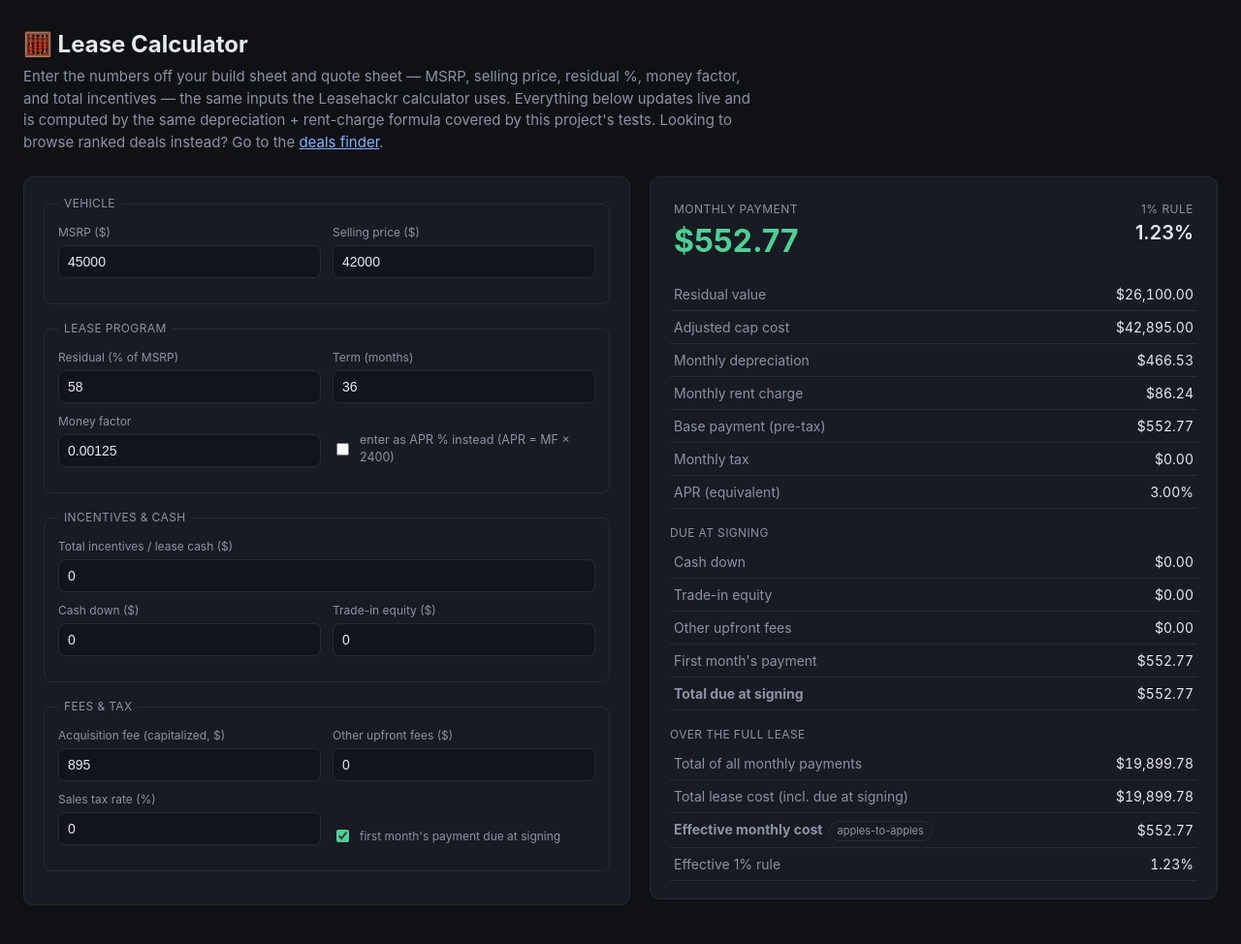
After one commit to aamerahmad171/Claude-test12, a Flask app: page /calculator in a window 1280 px wide. The commit adds this page. Shown: the whole page at 97% size. Run offline with Flask 3, Linux system fonts and the light colour scheme.

Commit message:
Add a standalone Leasehackr-style lease calculator page
Adds /calculator, a live single-page form (MSRP, selling price, residual %,
money factor/APR, term, incentives, cash down, trade-in, fees, tax) backed
by a new /api/calculate JSON endpoint. The endpoint is a thin wrapper around
the existing compute_lease formula, so results match the CLI/deals finder
exactly instead of duplicating the math in JS.

Co-Authored-By: Claude Sonnet 5 <noreply@anthropic.com>
Claude-Session: https://claude.ai/code/session_01Vmxn63aBCY5sBQejVqybow

```diff
--- a/leasefinder/web/app.py
+++ b/leasefinder/web/app.py
@@ -6,6 +6,8 @@ then open http://localhost:5000
 """
 
 from __future__ import annotations
+
+from dataclasses import asdict
 
 from flask import Flask, jsonify, render_template, request
 
@@ -16,6 +18,7 @@ from ..finder import (
     build_price_source,
     build_residual_source,
 )
+from ..lease_math import apr_to_mf, compute_lease
 from ..models import LeaseDeal
 
 
@@ -63,6 +66,62 @@ def create_app() -> Flask:
         deals = _query_deals()
         return jsonify([_deal_to_dict(d) for d in deals])
 
+    @app.route("/calculator")
+    def calculator():
+        return render_template("calculator.html")
+
+    @app.route("/api/calculate")
+    def api_calculate():
+        args = request.args
+        try:
+            msrp = _require_float(args, "msrp")
+            selling_price = _require_float(args, "selling_price")
+            term = _require_int(args, "term")
+            residual_percent = _require_float(args, "residual_percent")
+        except ValueError as exc:
+            return jsonify({"error": str(exc)}), 400
+
+        money_factor = _as_float(args.get("money_factor"), None)
+        apr = _as_float(args.get("apr"), None)
+        if money_factor is None:
+            money_factor = apr_to_mf(apr) if apr is not None else 0.0
+
+        down_payment = _as_float(args.get("down_payment"), 0.0)
+        trade_in = _as_float(args.get("trade_in"), 0.0)
+        incentives = _as_float(args.get("incentives"), 0.0)
+        acquisition_fee = _as_float(args.get("acquisition_fee"), 0.0)
+        upfront_fees = _as_float(args.get("upfront_fees"), 0.0)
+        tax_rate = _as_float(args.get("tax_rate"), 0.0)
+        first_payment_at_signing = args.get("first_payment_at_signing", "true") != "false"
+
+        try:
+            quote = compute_lease(
+                msrp=msrp,
+                selling_price=selling_price,
+                residual_percent=residual_percent,
+                money_factor=money_factor,
+                term=term,
+                cap_cost_reduction=down_payment + trade_in,
+                rebates=incentives,
+                capitalized_fees=acquisition_fee,
+                upfront_fees=upfront_fees,
+                tax_rate=tax_rate,
+                first_payment_due_at_signing=first_payment_at_signing,
+            )
+        except ValueError as exc:
+            return jsonify({"error": str(exc)}), 400
+
+        result = asdict(quote)
+        result["one_percent"] = quote.base_payment / quote.msrp * 100
+        result["effective_one_percent"] = quote.effective_monthly / quote.msrp * 100
+        result["due_at_signing_breakdown"] = {
+            "down_payment": down_payment,
+            "trade_in": trade_in,
+            "upfront_fees": upfront_fees,
+            "first_month_payment": quote.monthly_payment if first_payment_at_signing else 0.0,
+        }
+        return jsonify(result)
+
     return app
 
 
@@ -93,6 +152,26 @@ def _as_float(value, default):
         return default
 
 
+def _require_float(args, name: str) -> float:
+    value = args.get(name)
+    if value in (None, ""):
+        raise ValueError(f"missing required field: {name}")
+    try:
+        return float(value)
+    except (TypeError, ValueError):
+        raise ValueError(f"{name} must be a number, got {value!r}")
+
+
+def _require_int(args, name: str) -> int:
+    value = args.get(name)
+    if value in (None, ""):
+        raise ValueError(f"missing required field: {name}")
+    try:
+        return int(value)
+    except (TypeError, ValueError):
+        raise ValueError(f"{name} must be an integer, got {value!r}")
+
+
 app = create_app()
 
 
--- /dev/null
+++ b/leasefinder/web/templates/calculator.html
@@ -0,0 +1,289 @@
+<!doctype html>
+<html lang="en">
+<head>
+  <meta charset="utf-8" />
+  <meta name="viewport" content="width=device-width, initial-scale=1" />
+  <title>Lease Calculator</title>
+  <style>
+    :root { --bg:#0f1115; --card:#181b22; --line:#262b35; --txt:#e6e9ef; --muted:#8b93a3; --good:#4ad295; --bad:#e2607a; }
+    * { box-sizing: border-box; }
+    body { margin:0; background:var(--bg); color:var(--txt); font:15px/1.5 -apple-system,Segoe UI,Roboto,Helvetica,Arial,sans-serif; }
+    header { padding:28px 24px 8px; }
+    h1 { margin:0; font-size:24px; }
+    .sub { color:var(--muted); margin-top:4px; max-width:760px; }
+    a { color:#7fb6ff; }
+    .layout { display:flex; flex-wrap:wrap; gap:20px; padding:16px 24px 40px; align-items:flex-start; }
+    .card { background:var(--card); border:1px solid var(--line); border-radius:10px; padding:18px 20px; }
+    .inputs { flex: 1 1 420px; min-width:320px; }
+    .results { flex: 1 1 380px; min-width:300px; position:sticky; top:16px; }
+    fieldset { border:1px solid var(--line); border-radius:8px; margin:0 0 16px; padding:12px 14px 16px; }
+    legend { color:var(--muted); font-size:12px; text-transform:uppercase; letter-spacing:.03em; padding:0 6px; }
+    .row { display:flex; flex-wrap:wrap; gap:12px; margin-bottom:10px; }
+    .field { display:flex; flex-direction:column; gap:4px; flex:1 1 150px; }
+    label { font-size:12px; color:var(--muted); }
+    input[type=number], input[type=text] { background:#11141b; border:1px solid var(--line); color:var(--txt); padding:8px 9px; border-radius:7px; font-size:14px; width:100%; }
+    .toggle-row { display:flex; align-items:center; gap:8px; font-size:12.5px; color:var(--muted); }
+    .toggle-row input { accent-color: var(--good); }
+    table.results-table { width:100%; border-collapse:collapse; }
+    table.results-table td { padding:6px 4px; border-bottom:1px solid var(--line); font-size:14px; }
+    table.results-table td.label { color:var(--muted); }
+    table.results-table td.value { text-align:right; font-variant-numeric:tabular-nums; }
+    .headline { display:flex; justify-content:space-between; align-items:baseline; padding:6px 4px 14px; }
+    .headline .amt { font-size:32px; font-weight:700; color:var(--good); }
+    .headline .cap { font-size:12px; color:var(--muted); text-transform:uppercase; letter-spacing:.04em; }
+    .section-title { color:var(--muted); font-size:12px; text-transform:uppercase; letter-spacing:.03em; margin:16px 0 4px; }
+    .pill { display:inline-block; font-size:11px; border:1px solid var(--line); border-radius:999px; padding:1px 8px; margin-left:6px; }
+    .good { color:var(--good); }
+    .bad { color:var(--bad); }
+    .error { color:var(--bad); font-size:13px; padding:8px 0; display:none; }
+  </style>
+</head>
+<body>
+  <header>
+    <h1>🧮 Lease Calculator</h1>
+    <div class="sub">
+      Enter the numbers off your build sheet and quote sheet &mdash; MSRP, selling price, residual %,
+      money factor, and total incentives &mdash; the same inputs the Leasehackr calculator uses.
+      Everything below updates live and is computed by the same depreciation + rent-charge formula
+      covered by this project's tests. Looking to browse ranked deals instead? Go to the
+      <a href="/">deals finder</a>.
+    </div>
+  </header>
+
+  <div class="layout">
+    <form class="card inputs" id="calc-form" autocomplete="off">
+      <fieldset>
+        <legend>Vehicle</legend>
+        <div class="row">
+          <div class="field">
+            <label>MSRP ($)</label>
+            <input type="number" name="msrp" id="msrp" value="45000" step="0.01" min="0" required />
+          </div>
+          <div class="field">
+            <label>Selling price ($)</label>
+            <input type="number" name="selling_price" id="selling_price" value="42000" step="0.01" min="0" required />
+          </div>
+        </div>
+      </fieldset>
+
+      <fieldset>
+        <legend>Lease program</legend>
+        <div class="row">
+          <div class="field">
+            <label>Residual (% of MSRP)</label>
+            <input type="number" name="residual_percent_pct" id="residual_percent_pct" value="58" step="0.01" min="0" max="100" required />
+          </div>
+          <div class="field">
+            <label>Term (months)</label>
+            <input type="number" name="term" id="term" value="36" step="1" min="1" required />
+          </div>
+        </div>
+        <div class="row">
+          <div class="field">
+            <label id="rate-label">Money factor</label>
+            <input type="number" name="rate" id="rate" value="0.00125" step="0.00001" min="0" required />
+          </div>
+          <div class="field" style="justify-content:flex-end;">
+            <div class="toggle-row">
+              <input type="checkbox" id="use-apr" />
+              <label for="use-apr" style="font-size:12.5px;">enter as APR % instead (APR = MF &times; 2400)</label>
+            </div>
+          </div>
+        </div>
+      </fieldset>
+
+      <fieldset>
+        <legend>Incentives &amp; cash</legend>
+        <div class="row">
+          <div class="field">
+            <label>Total incentives / lease cash ($)</label>
+            <input type="number" name="incentives" id="incentives" value="0" step="0.01" min="0" />
+          </div>
+        </div>
+        <div class="row">
+          <div class="field">
+            <label>Cash down ($)</label>
+            <input type="number" name="down_payment" id="down_payment" value="0" step="0.01" min="0" />
+          </div>
+          <div class="field">
+            <label>Trade-in equity ($)</label>
+            <input type="number" name="trade_in" id="trade_in" value="0" step="0.01" min="0" />
+          </div>
+        </div>
+      </fieldset>
+
+      <fieldset>
+        <legend>Fees &amp; tax</legend>
+        <div class="row">
+          <div class="field">
+            <label>Acquisition fee (capitalized, $)</label>
+            <input type="number" name="acquisition_fee" id="acquisition_fee" value="895" step="0.01" min="0" />
+          </div>
+          <div class="field">
+            <label>Other upfront fees ($)</label>
+            <input type="number" name="upfront_fees" id="upfront_fees" value="0" step="0.01" min="0" />
+          </div>
+        </div>
+        <div class="row">
+          <div class="field">
+            <label>Sales tax rate (%)</label>
+            <input type="number" name="tax_rate_pct" id="tax_rate_pct" value="0" step="0.001" min="0" />
+          </div>
+          <div class="field" style="justify-content:flex-end;">
+            <div class="toggle-row">
+              <input type="checkbox" id="first-payment" checked />
+              <label for="first-payment">first month's payment due at signing</label>
+            </div>
+          </div>
+        </div>
+      </fieldset>
+
+      <div class="error" id="error"></div>
+    </form>
+
+    <div class="card results">
+      <div class="headline">
+        <div>
+          <div class="cap">Monthly payment</div>
+          <div class="amt" id="out-monthly">$0</div>
+        </div>
+        <div style="text-align:right;">
+          <div class="cap">1% rule</div>
+          <div id="out-onepercent" style="font-size:20px; font-weight:600;">0.00%</div>
+        </div>
+      </div>
+
+      <table class="results-table">
+        <tr><td class="label">Residual value</td><td class="value" id="out-residual-value">$0</td></tr>
+        <tr><td class="label">Adjusted cap cost</td><td class="value" id="out-cap-cost">$0</td></tr>
+        <tr><td class="label">Monthly depreciation</td><td class="value" id="out-depreciation">$0</td></tr>
+        <tr><td class="label">Monthly rent charge</td><td class="value" id="out-rent-charge">$0</td></tr>
+        <tr><td class="label">Base payment (pre-tax)</td><td class="value" id="out-base">$0</td></tr>
+        <tr><td class="label">Monthly tax</td><td class="value" id="out-tax">$0</td></tr>
+        <tr><td class="label">APR (equivalent)</td><td class="value" id="out-apr">0.00%</td></tr>
+      </table>
+
+      <div class="section-title">Due at signing</div>
+      <table class="results-table">
+        <tr><td class="label">Cash down</td><td class="value" id="out-das-down">$0</td></tr>
+        <tr><td class="label">Trade-in equity</td><td class="value" id="out-das-trade">$0</td></tr>
+        <tr><td class="label">Other upfront fees</td><td class="value" id="out-das-fees">$0</td></tr>
+        <tr><td class="label">First month's payment</td><td class="value" id="out-das-first">$0</td></tr>
+        <tr><td class="label"><strong>Total due at signing</strong></td><td class="value" id="out-das-total"><strong>$0</strong></td></tr>
+      </table>
+
+      <div class="section-title">Over the full lease</div>
+      <table class="results-table">
+        <tr><td class="label">Total of all monthly payments</td><td class="value" id="out-total-payments">$0</td></tr>
+        <tr><td class="label">Total lease cost (incl. due at signing)</td><td class="value" id="out-total-cost">$0</td></tr>
+        <tr><td class="label"><strong>Effective monthly cost</strong><span class="pill">apples-to-apples</span></td><td class="value" id="out-effective"><strong>$0</strong></td></tr>
+        <tr><td class="label">Effective 1% rule</td><td class="value" id="out-eff-onepercent">0.00%</td></tr>
+      </table>
+    </div>
+  </div>
+
+  <script>
+    const form = document.getElementById('calc-form');
+    const errorBox = document.getElementById('error');
+    const useApr = document.getElementById('use-apr');
+    const rateInput = document.getElementById('rate');
+    const rateLabel = document.getElementById('rate-label');
+
+    function fmtMoney(n) {
+      const v = Number(n) || 0;
+      const sign = v < 0 ? '-' : '';
+      return sign + '$' + Math.abs(v).toLocaleString(undefined, {minimumFractionDigits: 2, maximumFractionDigits: 2});
+    }
+    function fmtPct(n) {
+      return (Number(n) || 0).toFixed(2) + '%';
+    }
+
+    useApr.addEventListener('change', () => {
+      if (useApr.checked) {
+        rateLabel.textContent = 'APR (%)';
+        rateInput.step = '0.01';
+        rateInput.value = (parseFloat(rateInput.value || 0) * 2400).toFixed(2);
+      } else {
+        rateLabel.textContent = 'Money factor';
+        rateInput.step = '0.00001';
+        rateInput.value = (parseFloat(rateInput.value || 0) / 2400).toFixed(5);
+      }
+      recalc();
+    });
+
+    function buildParams() {
+      const params = new URLSearchParams();
+      params.set('msrp', document.getElementById('msrp').value || 0);
+      params.set('selling_price', document.getElementById('selling_price').value || 0);
+      params.set('term', document.getElementById('term').value || 0);
+      params.set('residual_percent', (parseFloat(document.getElementById('residual_percent_pct').value || 0) / 100));
+      const rate = parseFloat(rateInput.value || 0);
+      if (useApr.checked) {
+        params.set('apr', rate);
+      } else {
+        params.set('money_factor', rate);
+      }
+      params.set('incentives', document.getElementById('incentives').value || 0);
+      params.set('down_payment', document.getElementById('down_payment').value || 0);
+      params.set('trade_in', document.getElementById('trade_in').value || 0);
+      params.set('acquisition_fee', document.getElementById('acquisition_fee').value || 0);
+      params.set('upfront_fees', document.getElementById('upfront_fees').value || 0);
+      params.set('tax_rate', (parseFloat(document.getElementById('tax_rate_pct').value || 0) / 100));
+      params.set('first_payment_at_signing', document.getElementById('first-payment').checked ? 'true' : 'false');
+      return params;
+    }
+
+    let debounceTimer = null;
+    function scheduleRecalc() {
+      clearTimeout(debounceTimer);
+      debounceTimer = setTimeout(recalc, 150);
+    }
+
+    async function recalc() {
+      const params = buildParams();
+      let resp, data;
+      try {
+        resp = await fetch('/api/calculate?' + params.toString());
+        data = await resp.json();
+      } catch (e) {
+        errorBox.textContent = 'Could not reach the calculator API.';
+        errorBox.style.display = 'block';
+        return;
+      }
+      if (!resp.ok) {
+        errorBox.textContent = data.error || 'Invalid inputs.';
+        errorBox.style.display = 'block';
+        return;
+      }
+      errorBox.style.display = 'none';
+
+      document.getElementById('out-monthly').textContent = fmtMoney(data.monthly_payment);
+      document.getElementById('out-onepercent').textContent = fmtPct(data.one_percent);
+      document.getElementById('out-onepercent').className = data.one_percent <= 1.0 ? 'good' : '';
+
+      document.getElementById('out-residual-value').textContent = fmtMoney(data.residual_value);
+      document.getElementById('out-cap-cost').textContent = fmtMoney(data.adjusted_cap_cost);
+      document.getElementById('out-depreciation').textContent = fmtMoney(data.monthly_depreciation);
+      document.getElementById('out-rent-charge').textContent = fmtMoney(data.monthly_rent_charge);
+      document.getElementById('out-base').textContent = fmtMoney(data.base_payment);
+      document.getElementById('out-tax').textContent = fmtMoney(data.monthly_tax);
+      document.getElementById('out-apr').textContent = fmtPct(data.apr);
+
+      const das = data.due_at_signing_breakdown;
+      document.getElementById('out-das-down').textContent = fmtMoney(das.down_payment);
+      document.getElementById('out-das-trade').textContent = fmtMoney(das.trade_in);
+      document.getElementById('out-das-fees').textContent = fmtMoney(das.upfront_fees);
+      document.getElementById('out-das-first').textContent = fmtMoney(das.first_month_payment);
+      document.getElementById('out-das-total').textContent = fmtMoney(data.due_at_signing);
+
+      document.getElementById('out-total-payments').textContent = fmtMoney(data.monthly_payment * data.term);
+      document.getElementById('out-total-cost').textContent = fmtMoney(data.total_cost);
+      document.getElementById('out-effective').textContent = fmtMoney(data.effective_monthly);
+      document.getElementById('out-eff-onepercent').textContent = fmtPct(data.effective_one_percent);
+    }
+
+    form.addEventListener('input', scheduleRecalc);
+    recalc();
+  </script>
+</body>
+</html>
--- a/leasefinder/web/templates/index.html
+++ b/leasefinder/web/templates/index.html
@@ -33,7 +33,7 @@
 <body>
   <header>
     <h1>🚗 Lease Deals Finder</h1>
-    <div class="sub">Ranks lease deals from residual/money-factor data (Leasehackr-style) and current prices (CarGurus-style).</div>
+    <div class="sub">Ranks lease deals from residual/money-factor data (Leasehackr-style) and current prices (CarGurus-style). Have your own numbers? Use the <a href="/calculator">lease calculator</a>.</div>
     <div class="note">
       Running on bundled <strong>sample data</strong> — illustrative, not live quotes.
       <code>1%</code> = base payment as % of MSRP (≤1.0% is strong). <code>Eff/mo</code> folds in all due-at-signing cash.
```
Also changed, not shown: tests/test_web_calculator.py (added, +117 -0 lines), README.md.
